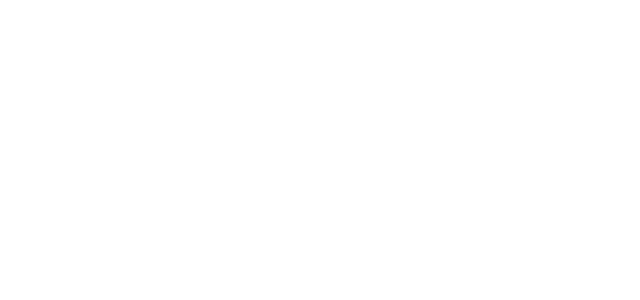
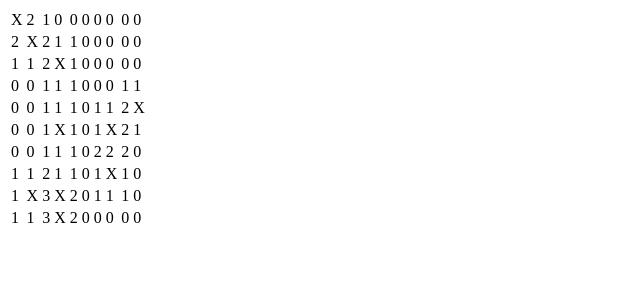
Before and after one commit to wyatt-troia/mini-apps, a React (Create React App) app in the folder challenge_4/minesweeper/: page / in a window 1280 px wide. Shown: the top 300 px of the page, without its empty margins (0-640 px from the left). Built offline with nearby package versions, Linux system fonts and the light colour scheme.

Commit message:
Add unstyled game board connected to Redux store with each tile displaying either 'X' for mine or the adjacentMineCount.

```diff
--- a/challenge_4/minesweeper/src/App.js
+++ b/challenge_4/minesweeper/src/App.js
@@ -1,10 +1,10 @@
 import React, { Component } from "react";
-import logo from "./logo.svg";
 import "./App.css";
+import GameboardContainer from "./containers/GameboardContainer.jsx";
 
 class App extends Component {
   render() {
-    return <div className="gameboard" />;
+    return <GameboardContainer />;
   }
 }
 
--- a/challenge_4/minesweeper/src/components/Gameboard.jsx
+++ b/challenge_4/minesweeper/src/components/Gameboard.jsx
@@ -1 +1,11 @@
-import React, { Component } from 'react';
+import React from "react";
+import Row from "./Row.jsx";
+
+const Gameboard = ({ tiles }) => {
+  let tileRows = tiles.map((tileRow, idx) => (
+    <Row tileRow={tileRow} key={idx} row={idx} />
+  ));
+  return <table>{tileRows}</table>;
+};
+
+export default Gameboard;
--- /dev/null
+++ b/challenge_4/minesweeper/src/components/Row.jsx
@@ -0,0 +1,9 @@
+import React from "react";
+import Tile from "./Tile.jsx";
+
+const Row = ({ tileRow, row }) => {
+  let tiles = tileRow.map(tile => <Tile tile={tile} row={row} />);
+  return <tr>{tiles}</tr>;
+};
+
+export default Row;
--- /dev/null
+++ b/challenge_4/minesweeper/src/components/Tile.jsx
@@ -0,0 +1,7 @@
+import React from "react";
+
+const Tile = ({ tile, row }) => {
+  return <td>{tile.containsMine ? "X" : tile.adjacentMineCount}</td>;
+};
+
+export default Tile;
--- /dev/null
+++ b/challenge_4/minesweeper/src/containers/GameboardContainer.jsx
@@ -0,0 +1,24 @@
+import { connect } from "react-redux";
+import { clickTile } from "../actions/index.js";
+import Gameboard from "../components/Gameboard.jsx";
+
+const mapStateToProps = (state, ownProps) => {
+  return {
+    tiles: state.tiles
+  };
+};
+
+const mapDispatchToProps = (dispatch, ownProps) => {
+  return {
+    onClick: (row, col) => {
+      dispatch(clickTile(row, col));
+    }
+  };
+};
+
+const GameboardContainer = connect(
+  mapStateToProps,
+  mapDispatchToProps
+)(Gameboard);
+
+export default GameboardContainer;
```
